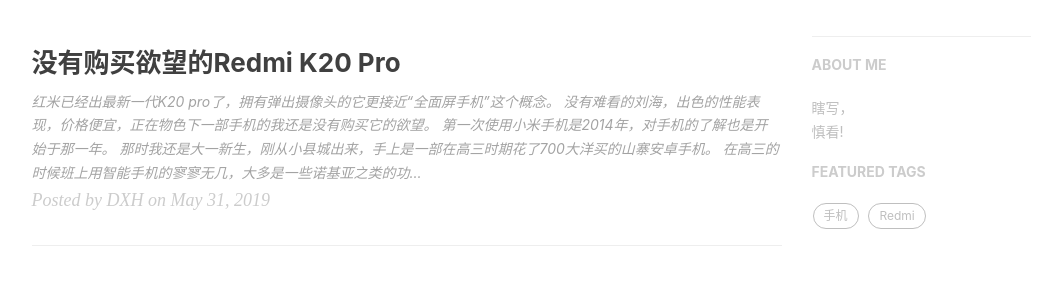
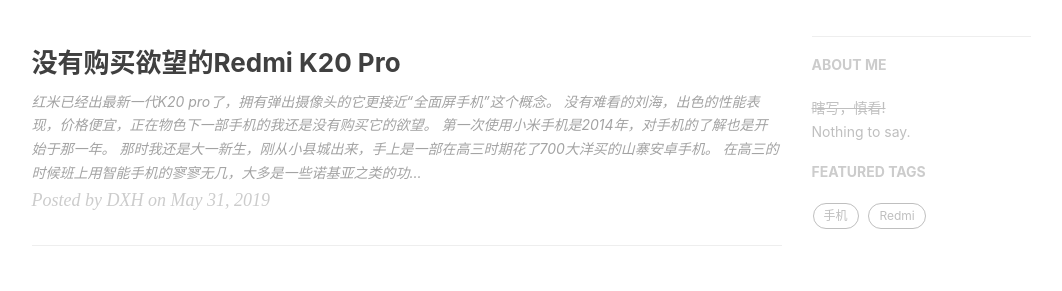
Before and after one commit to Devinteng/blog2, a Jekyll site: the page built from index.html, in a window 1280 px wide, cut to the strip 422-713 px from the top of the page. Shown: the whole strip, without its empty margins (136-1198 px from the left). Built offline with Jekyll 4.4.1, drawn with Linux system fonts in a browser that asks for light colours; nearby versions of some CDN libraries; the list of posts is cut into pages by our own code; comment, search, counter and statistics services are not loaded.

Commit message:
Update _config.yml

```diff
--- a/_config.yml
+++ b/_config.yml
@@ -59,7 +59,7 @@
 
 
 # Disqus settings
-#disqus_username:
+#disqus_username: false
 
 # Netease settings
 #netease_comment: false
@@ -75,7 +75,7 @@
 
 # Sidebar settings
 sidebar: true                           # whether or not using Sidebar.
-sidebar-about-description: 瞎写，<br>慎看!
+sidebar-about-description: <s>瞎写，慎看!</s><br/>Nothing to say.
 sidebar-avatar:  false    # use absolute URL, seeing it's used in both `/` and `/about/`
 
 
```
